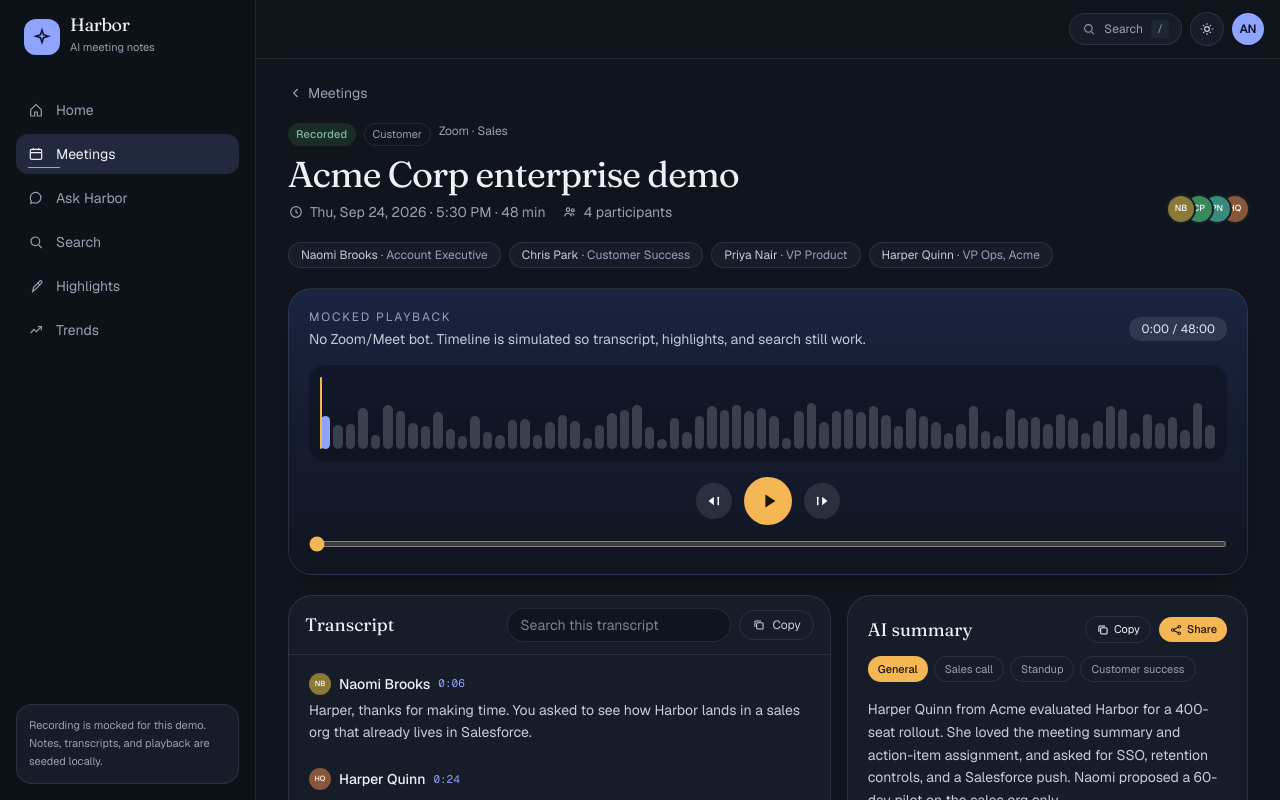
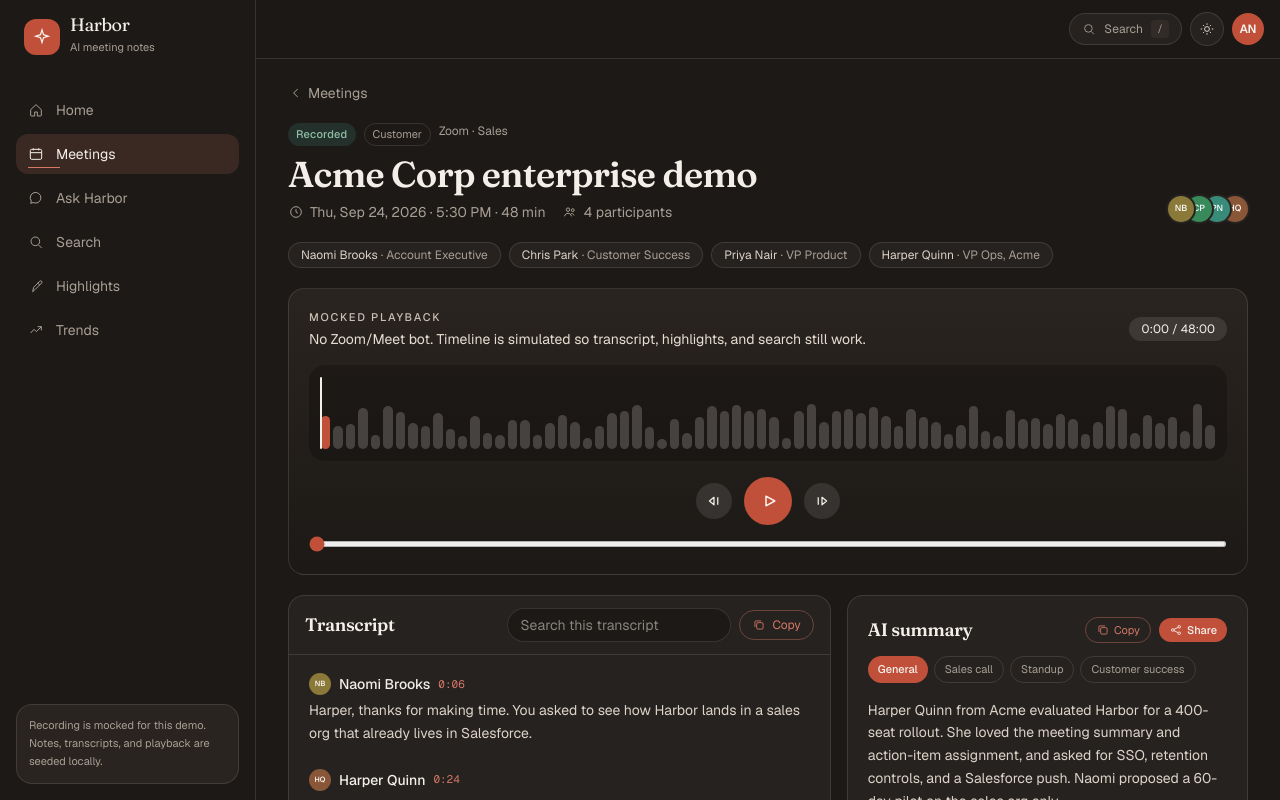
Before and after one commit to Anish2804/8x-fathom-clone, a Next.js app: page /meetings/acme-enterprise-demo in a window 1280 px wide. Shown: the top 800 px of the page. Built offline with nearby package versions, Linux system fonts and the light colour scheme.

Commit message:
Shift Harbor to a warm editorial palette.
Parchment surfaces, Fraunces headlines, and a restrained rust accent replace the indigo system in both themes, while the existing motion stays in place.

Co-authored-by: Cursor <cursoragent@cursor.com>

```diff
--- a/src/app/globals.css
+++ b/src/app/globals.css
@@ -2,70 +2,70 @@
 
 :root {
   color-scheme: light;
-  --bg: #f4f6fa;
-  --bg-elev: #ffffff;
-  --bg-muted: #e7ecf3;
-  --ink: #12182a;
-  --ink-soft: #3a445c;
-  --muted: #5c677c;
-  --line: rgba(18, 28, 56, 0.12);
-  --accent: #3d56e8;
-  --accent-hover: #3146c4;
-  --accent-soft: #e4e9ff;
-  --on-accent: #ffffff;
-  --mark: #f0b429;
-  --mark-hover: #d9a01a;
-  --mark-soft: #fbf3df;
-  --mark-ink: #8a5a08;
-  --on-mark: #1c1406;
-  --success: #3f6f5c;
-  --success-soft: #e4f0ea;
-  --sidebar: #eef1f6;
-  --sidebar-ink: #12182a;
-  --sidebar-muted: #5c677c;
-  --nav-active: rgba(61, 86, 232, 0.14);
-  --nav-hover: rgba(18, 24, 42, 0.06);
-  --warn: #b45309;
-  --warn-soft: #fef3c7;
-  --danger: #b42318;
-  --info: #2563eb;
-  --shadow: 0 10px 28px -18px rgba(18, 28, 56, 0.28);
-  --surface-border: rgba(18, 28, 56, 0.12);
-  --surface-shine: rgba(255, 255, 255, 0.8);
+  --bg: #ede9e2;
+  --bg-elev: #f6f3ee;
+  --bg-muted: #e3ddd4;
+  --ink: #2a2420;
+  --ink-soft: #4a433d;
+  --muted: #6b6258;
+  --line: rgba(42, 36, 32, 0.12);
+  --accent: #c1503a;
+  --accent-hover: #a84330;
+  --accent-soft: #f3e4df;
+  --on-accent: #f6f3ee;
+  --mark: #c1503a;
+  --mark-hover: #a84330;
+  --mark-soft: #f3e4df;
+  --mark-ink: #8f3d2b;
+  --on-mark: #f6f3ee;
+  --success: #3f6b56;
+  --success-soft: #dce8e2;
+  --sidebar: #ede9e2;
+  --sidebar-ink: #2a2420;
+  --sidebar-muted: #6b6258;
+  --nav-active: rgba(193, 80, 58, 0.12);
+  --nav-hover: rgba(42, 36, 32, 0.05);
+  --warn: #8a5a12;
+  --warn-soft: #f3e6cf;
+  --danger: #9a3b32;
+  --info: #8f3d2b;
+  --shadow: 0 24px 48px -28px rgba(42, 36, 32, 0.45);
+  --surface-border: rgba(42, 36, 32, 0.1);
+  --surface-shine: transparent;
 }
 
 .dark {
   color-scheme: dark;
-  --bg: #10141c;
-  --bg-elev: #171d28;
-  --bg-muted: #1e2634;
-  --ink: #eef2f8;
-  --ink-soft: #c5cedb;
-  --muted: #96a2b4;
-  --line: rgba(232, 236, 244, 0.1);
-  --accent: #8ea4ff;
-  --accent-hover: #a8b8ff;
-  --accent-soft: #1c2744;
-  --on-accent: #0c1224;
-  --mark: #f5b754;
-  --mark-hover: #ffc96a;
-  --mark-soft: #3a2e16;
-  --mark-ink: #f5b754;
-  --on-mark: #1c1406;
-  --success: #7dbaa4;
-  --success-soft: #1a2c26;
-  --sidebar: #0d1118;
-  --sidebar-ink: #eef2f8;
-  --sidebar-muted: #96a2b4;
-  --nav-active: rgba(142, 164, 255, 0.16);
-  --nav-hover: rgba(255, 255, 255, 0.05);
-  --warn: #f3c15b;
-  --warn-soft: #3a3018;
-  --danger: #f08880;
-  --info: #7ab8ff;
-  --shadow: 0 10px 28px -18px rgba(0, 0, 0, 0.75);
-  --surface-border: rgba(232, 236, 244, 0.14);
-  --surface-shine: rgba(255, 255, 255, 0.04);
+  --bg: #1c1916;
+  --bg-elev: #262220;
+  --bg-muted: #322c28;
+  --ink: #f3efe8;
+  --ink-soft: #ddd4c8;
+  --muted: #a89f94;
+  --line: rgba(243, 239, 232, 0.12);
+  --accent: #d47866;
+  --accent-hover: #e39a8c;
+  --accent-soft: #3a2824;
+  --on-accent: #1c1916;
+  --mark: #c1503a;
+  --mark-hover: #d47866;
+  --mark-soft: #3a2824;
+  --mark-ink: #f0c2b6;
+  --on-mark: #f6f3ee;
+  --success: #8fbfa8;
+  --success-soft: #24302b;
+  --sidebar: #1c1916;
+  --sidebar-ink: #f3efe8;
+  --sidebar-muted: #a89f94;
+  --nav-active: rgba(212, 120, 102, 0.16);
+  --nav-hover: rgba(243, 239, 232, 0.05);
+  --warn: #e2b15a;
+  --warn-soft: #3a301c;
+  --danger: #e7a097;
+  --info: #e7b2a6;
+  --shadow: 0 24px 48px -28px rgba(0, 0, 0, 0.7);
+  --surface-border: rgba(243, 239, 232, 0.12);
+  --surface-shine: transparent;
 }
 
 @theme inline {
@@ -108,12 +108,34 @@ body {
   transition: height 180ms ease-out, background-color 180ms ease-out;
 }
 
+h1,
+h2,
+h3 {
+  font-family: var(--font-display), serif;
+  font-weight: 520;
+  letter-spacing: -0.02em;
+}
+
+.eyebrow {
+  font-size: 0.6875rem;
+  font-weight: 500;
+  letter-spacing: 0.16em;
+  text-transform: uppercase;
+  color: var(--muted);
+}
+
+.rounded-3xl {
+  border-radius: 1rem;
+}
+
 .surface {
   background: var(--bg-elev);
   border: 1px solid var(--surface-border);
-  box-shadow:
-    0 1px 0 var(--surface-shine),
-    0 12px 28px -20px var(--shadow);
+  box-shadow: none;
+}
+
+.modal-panel {
+  box-shadow: var(--shadow);
 }
 
 .meeting-card {
@@ -125,9 +147,7 @@ body {
 
 .meeting-card:hover {
   transform: translateY(-3px);
-  box-shadow:
-    0 1px 0 var(--surface-shine),
-    0 18px 36px -20px rgba(16, 22, 40, 0.42);
+  box-shadow: 0 14px 28px -22px rgba(42, 36, 32, 0.45);
 }
 
 @keyframes page-in {
--- a/src/app/page.tsx
+++ b/src/app/page.tsx
@@ -20,7 +20,7 @@ export default function HomePage() {
         </div>
         <Link
           href="/search"
-          className="inline-flex items-center gap-2 rounded-full border border-[var(--line)] bg-[var(--bg-elev)] px-4 py-2 text-sm text-[var(--muted)] shadow-[var(--shadow)]"
+          className="inline-flex items-center gap-2 rounded-full border border-[var(--accent)]/35 bg-transparent px-4 py-2 text-sm text-[var(--accent)]"
         >
           <IconSearch className="h-4 w-4" />
           Search meetings, people, transcripts
@@ -62,8 +62,8 @@ export default function HomePage() {
 
 function Stat({ label, value, tone }: { label: string; value: string; tone?: "success" }) {
   return (
-    <div className="surface rounded-2xl p-4">
-      <p className="text-xs uppercase tracking-[0.14em] text-[var(--muted)]">{label}</p>
+    <div className="surface rounded-2xl p-5">
+      <p className="eyebrow">{label}</p>
       <p
         className={`mt-2 font-[family-name:var(--font-display)] text-3xl ${
           tone === "success" ? "text-[var(--success)]" : ""
--- a/src/components/AppShell.tsx
+++ b/src/components/AppShell.tsx
@@ -51,7 +51,7 @@ export function AppShell({ children }: { children: ReactNode }) {
         }`}
       >
         <Link href="/" className="mb-8 flex items-center gap-2.5 px-2">
-          <span className="flex h-9 w-9 items-center justify-center rounded-xl bg-[var(--accent)] text-[var(--on-accent)] shadow-[var(--shadow)]">
+          <span className="flex h-9 w-9 items-center justify-center rounded-xl bg-[var(--mark)] text-[var(--on-mark)]">
             <IconSpark className="h-5 w-5" />
           </span>
           <span>
@@ -136,7 +136,7 @@ export function AppShell({ children }: { children: ReactNode }) {
             >
               {theme === "dark" ? <IconSun className="h-4 w-4" /> : <IconMoon className="h-4 w-4" />}
             </button>
-            <div className="flex h-8 w-8 items-center justify-center rounded-full bg-[var(--accent)] text-xs font-semibold text-[var(--on-accent)]">
+            <div className="flex h-8 w-8 items-center justify-center rounded-full bg-[var(--mark)] text-xs font-semibold text-[var(--on-mark)]">
               AN
             </div>
           </div>
--- a/src/components/MeetingCard.tsx
+++ b/src/components/MeetingCard.tsx
@@ -14,7 +14,7 @@ export function MeetingCard({
   return (
     <Link
       href={`/meetings/${meeting.id}`}
-      className="surface meeting-card group block rounded-2xl p-4 hover:border-[var(--accent)]/35"
+      className="surface meeting-card group block rounded-2xl p-5 hover:border-[var(--accent)]/40"
     >
       <div className="flex items-start justify-between gap-3">
         <div>
--- a/src/components/MeetingPlayer.tsx
+++ b/src/components/MeetingPlayer.tsx
@@ -45,15 +45,15 @@ export function MeetingPlayer({
   }
 
   return (
-    <section className="overflow-hidden rounded-3xl border border-[var(--line)] bg-[linear-gradient(180deg,#1a2340_0%,#10151f_100%)] p-5 text-white shadow-[var(--shadow)]">
+    <section className="overflow-hidden rounded-2xl border border-[var(--line)] bg-[linear-gradient(180deg,#2a2420_0%,#1c1916_100%)] p-5 text-[#f3efe8]">
       <div className="mb-4 flex items-center justify-between gap-3">
         <div>
-          <p className="text-xs uppercase tracking-[0.16em] text-indigo-200/70">Mocked playback</p>
-          <p className="mt-1 text-sm text-indigo-50/80">
+          <p className="eyebrow !text-[#cbbfb4]">Mocked playback</p>
+          <p className="mt-1 text-sm text-[#e7ddd2]">
             No Zoom/Meet bot. Timeline is simulated so transcript, highlights, and search still work.
           </p>
         </div>
-        <span className="rounded-full bg-white/10 px-3 py-1 text-xs text-indigo-100">
+        <span className="rounded-full bg-white/10 px-3 py-1 text-xs text-[#f3efe8]">
           {formatClock(currentMs)} / {formatClock(durationMs)}
         </span>
       </div>
@@ -77,7 +77,7 @@ export function MeetingPlayer({
                 className="wave-bar w-full rounded-full"
                 style={{
                   height: `${playing ? height : height * 0.72}%`,
-                  background: active ? "#8ea4ff" : "rgba(255,255,255,0.18)",
+                  background: active ? "#c1503a" : "rgba(243,239,232,0.2)",
                 }}
               />
             );
@@ -85,7 +85,7 @@ export function MeetingPlayer({
         </div>
         <span
           aria-hidden
-          className="pointer-events-none absolute bottom-3 top-3 w-0.5 rounded-full bg-[#f5b754]"
+          className="pointer-events-none absolute bottom-3 top-3 w-0.5 rounded-full bg-[#f3efe8]"
           style={{
             left: `calc(12px + (100% - 24px) * ${progress})`,
             transform: "translateX(-50%)",
@@ -123,7 +123,7 @@ export function MeetingPlayer({
         max={durationMs}
         value={currentMs}
         onChange={(e) => onSeek(Number(e.target.value))}
-        className="mt-4 h-1.5 w-full cursor-pointer accent-[#f5b754]"
+        className="mt-4 h-1.5 w-full cursor-pointer accent-[#c1503a]"
       />
     </section>
   );
--- a/src/components/SummaryPane.tsx
+++ b/src/components/SummaryPane.tsx
@@ -51,7 +51,7 @@ export function SummaryPane({
           <h2 className="mr-auto font-[family-name:var(--font-display)] text-lg">AI summary</h2>
           <button
             onClick={copySummary}
-            className="inline-flex items-center gap-1 rounded-full border border-[var(--line)] px-2.5 py-1 text-[11px] hover:bg-[var(--bg-muted)]"
+            className="inline-flex items-center gap-1 rounded-full border border-[var(--accent)]/40 px-2.5 py-1 text-[11px] text-[var(--accent)] hover:bg-[var(--accent-soft)]"
           >
             {copied ? <IconCheck className="h-3.5 w-3.5" /> : <IconCopy className="h-3.5 w-3.5" />}
             {copied ? "Copied" : "Copy"}
--- a/src/components/TranscriptPane.tsx
+++ b/src/components/TranscriptPane.tsx
@@ -93,7 +93,7 @@ export function TranscriptPane({
         />
         <button
           onClick={copyAll}
-          className="inline-flex items-center gap-1.5 rounded-full border border-[var(--line)] px-3 py-1.5 text-xs text-[var(--ink-soft)] hover:bg-[var(--bg-muted)]"
+          className="inline-flex items-center gap-1.5 rounded-full border border-[var(--accent)]/40 px-3 py-1.5 text-xs text-[var(--accent)] hover:bg-[var(--accent-soft)]"
         >
           {copied ? <IconCheck className="h-3.5 w-3.5" /> : <IconCopy className="h-3.5 w-3.5" />}
           {copied ? "Copied" : "Copy"}
--- a/src/components/icons.tsx
+++ b/src/components/icons.tsx
@@ -4,7 +4,7 @@ type IconProps = SVGProps<SVGSVGElement>;
 
 export function IconHome(props: IconProps) {
   return (
-    <svg viewBox="0 0 24 24" fill="none" stroke="currentColor" strokeWidth="1.8" {...props}>
+    <svg viewBox="0 0 24 24" fill="none" stroke="currentColor" strokeWidth="1.5" {...props}>
       <path d="M4 11.5 12 4l8 7.5V20a1 1 0 0 1-1 1h-5v-6H10v6H5a1 1 0 0 1-1-1v-8.5Z" />
     </svg>
   );
@@ -12,7 +12,7 @@ export function IconHome(props: IconProps) {
 
 export function IconCalendar(props: IconProps) {
   return (
-    <svg viewBox="0 0 24 24" fill="none" stroke="currentColor" strokeWidth="1.8" {...props}>
+    <svg viewBox="0 0 24 24" fill="none" stroke="currentColor" strokeWidth="1.5" {...props}>
       <rect x="3.5" y="5" width="17" height="15" rx="2" />
       <path d="M8 3.5v3M16 3.5v3M3.5 10h17" />
     </svg>
@@ -21,7 +21,7 @@ export function IconCalendar(props: IconProps) {
 
 export function IconSearch(props: IconProps) {
   return (
-    <svg viewBox="0 0 24 24" fill="none" stroke="currentColor" strokeWidth="1.8" {...props}>
+    <svg viewBox="0 0 24 24" fill="none" stroke="currentColor" strokeWidth="1.5" {...props}>
       <circle cx="11" cy="11" r="6.5" />
       <path d="M16 16.5 20.5 21" />
     </svg>
@@ -30,7 +30,7 @@ export function IconSearch(props: IconProps) {
 
 export function IconSpark(props: IconProps) {
   return (
-    <svg viewBox="0 0 24 24" fill="none" stroke="currentColor" strokeWidth="1.8" {...props}>
+    <svg viewBox="0 0 24 24" fill="none" stroke="currentColor" strokeWidth="1.5" {...props}>
       <path d="M12 3.5 13.8 9.2 19.5 11 13.8 12.8 12 18.5 10.2 12.8 4.5 11 10.2 9.2 12 3.5Z" />
     </svg>
   );
@@ -38,24 +38,23 @@ export function IconSpark(props: IconProps) {
 
 export function IconPlay(props: IconProps) {
   return (
-    <svg viewBox="0 0 24 24" fill="currentColor" {...props}>
-      <path d="M8.4 5.6v12.8L18.5 12 8.4 5.6Z" />
+    <svg viewBox="0 0 24 24" fill="none" stroke="currentColor" strokeWidth="1.5" strokeLinejoin="round" {...props}>
+      <path d="M9 7.2v9.6L17.8 12 9 7.2Z" />
     </svg>
   );
 }
 
 export function IconPause(props: IconProps) {
   return (
-    <svg viewBox="0 0 24 24" fill="currentColor" {...props}>
-      <rect x="7" y="5.5" width="3.4" height="13" rx="0.8" />
-      <rect x="13.6" y="5.5" width="3.4" height="13" rx="0.8" />
+    <svg viewBox="0 0 24 24" fill="none" stroke="currentColor" strokeWidth="1.5" {...props}>
+      <path d="M8.5 6v12M15.5 6v12" />
     </svg>
   );
 }
 
 export function IconShare(props: IconProps) {
   return (
-    <svg viewBox="0 0 24 24" fill="none" stroke="currentColor" strokeWidth="1.8" {...props}>
+    <svg viewBox="0 0 24 24" fill="none" stroke="currentColor" strokeWidth="1.5" {...props}>
       <circle cx="6.5" cy="12" r="2.2" />
       <circle cx="17.5" cy="6.5" r="2.2" />
       <circle cx="17.5" cy="17.5" r="2.2" />
@@ -66,7 +65,7 @@ export function IconShare(props: IconProps) {
 
 export function IconCopy(props: IconProps) {
   return (
-    <svg viewBox="0 0 24 24" fill="none" stroke="currentColor" strokeWidth="1.8" {...props}>
+    <svg viewBox="0 0 24 24" fill="none" stroke="currentColor" strokeWidth="1.5" {...props}>
       <rect x="8" y="8" width="11" height="11" rx="2" />
       <path d="M5 15.5V6.5A1.5 1.5 0 0 1 6.5 5h9" />
     </svg>
@@ -75,7 +74,7 @@ export function IconCopy(props: IconProps) {
 
 export function IconSun(props: IconProps) {
   return (
-    <svg viewBox="0 0 24 24" fill="none" stroke="currentColor" strokeWidth="1.8" {...props}>
+    <svg viewBox="0 0 24 24" fill="none" stroke="currentColor" strokeWidth="1.5" {...props}>
       <circle cx="12" cy="12" r="3.6" />
       <path d="M12 3.5v2.2M12 18.3v2.2M4.8 12H2.6M21.4 12h-2.2M6.1 6.1l1.6 1.6M16.3 16.3l1.6 1.6M17.9 6.1l-1.6 1.6M7.7 16.3l-1.6 1.6" />
     </svg>
@@ -84,7 +83,7 @@ export function IconSun(props: IconProps) {
 
 export function IconMoon(props: IconProps) {
   return (
-    <svg viewBox="0 0 24 24" fill="none" stroke="currentColor" strokeWidth="1.8" {...props}>
+    <svg viewBox="0 0 24 24" fill="none" stroke="currentColor" strokeWidth="1.5" {...props}>
       <path d="M16.5 13.2A6.4 6.4 0 0 1 10.8 4.6 7 7 0 1 0 19 14.8a6.3 6.3 0 0 1-2.5-1.6Z" />
     </svg>
   );
@@ -92,7 +91,7 @@ export function IconMoon(props: IconProps) {
 
 export function IconMenu(props: IconProps) {
   return (
-    <svg viewBox="0 0 24 24" fill="none" stroke="currentColor" strokeWidth="1.8" {...props}>
+    <svg viewBox="0 0 24 24" fill="none" stroke="currentColor" strokeWidth="1.5" {...props}>
       <path d="M4.5 7h15M4.5 12h15M4.5 17h15" />
     </svg>
   );
@@ -100,7 +99,7 @@ export function IconMenu(props: IconProps) {
 
 export function IconCheck(props: IconProps) {
   return (
-    <svg viewBox="0 0 24 24" fill="none" stroke="currentColor" strokeWidth="2" {...props}>
+    <svg viewBox="0 0 24 24" fill="none" stroke="currentColor" strokeWidth="1.5" {...props}>
       <path d="M5 12.5 9.5 17 19 7.5" />
     </svg>
   );
@@ -108,7 +107,7 @@ export function IconCheck(props: IconProps) {
 
 export function IconUsers(props: IconProps) {
   return (
-    <svg viewBox="0 0 24 24" fill="none" stroke="currentColor" strokeWidth="1.8" {...props}>
+    <svg viewBox="0 0 24 24" fill="none" stroke="currentColor" strokeWidth="1.5" {...props}>
       <circle cx="9" cy="8.5" r="2.6" />
       <circle cx="16.2" cy="9.2" r="2.1" />
       <path d="M3.8 18.5c.7-3 2.8-4.6 5.2-4.6s4.5 1.6 5.2 4.6" />
@@ -119,7 +118,7 @@ export function IconUsers(props: IconProps) {
 
 export function IconClock(props: IconProps) {
   return (
-    <svg viewBox="0 0 24 24" fill="none" stroke="currentColor" strokeWidth="1.8" {...props}>
+    <svg viewBox="0 0 24 24" fill="none" stroke="currentColor" strokeWidth="1.5" {...props}>
       <circle cx="12" cy="12" r="8" />
       <path d="M12 7.8V12l3 2" />
     </svg>
@@ -128,7 +127,7 @@ export function IconClock(props: IconProps) {
 
 export function IconMark(props: IconProps) {
   return (
-    <svg viewBox="0 0 24 24" fill="none" stroke="currentColor" strokeWidth="1.8" {...props}>
+    <svg viewBox="0 0 24 24" fill="none" stroke="currentColor" strokeWidth="1.5" {...props}>
       <path d="M7 20.5 8.4 14 17.8 4.6a2 2 0 0 1 2.8 2.8L11.2 16.8 7 20.5Z" />
       <path d="M14.5 7.5 17.8 10.8" />
     </svg>
@@ -137,7 +136,7 @@ export function IconMark(props: IconProps) {
 
 export function IconBack(props: IconProps) {
   return (
-    <svg viewBox="0 0 24 24" fill="none" stroke="currentColor" strokeWidth="1.8" {...props}>
+    <svg viewBox="0 0 24 24" fill="none" stroke="currentColor" strokeWidth="1.5" {...props}>
       <path d="M14.5 6 8.5 12l6 6" />
     </svg>
   );
@@ -145,25 +144,25 @@ export function IconBack(props: IconProps) {
 
 export function IconSkipBack(props: IconProps) {
   return (
-    <svg viewBox="0 0 24 24" fill="currentColor" {...props}>
-      <path d="M11.8 7 5.5 12l6.3 5V7Z" />
-      <rect x="16.2" y="7" width="1.8" height="10" rx="0.4" />
+    <svg viewBox="0 0 24 24" fill="none" stroke="currentColor" strokeWidth="1.5" strokeLinejoin="round" {...props}>
+      <path d="M12 7.5 6.5 12 12 16.5V7.5Z" />
+      <path d="M16.5 7.5v9" />
     </svg>
   );
 }
 
 export function IconSkipFwd(props: IconProps) {
   return (
-    <svg viewBox="0 0 24 24" fill="currentColor" {...props}>
-      <path d="M12.2 7v10L18.5 12 12.2 7Z" />
-      <rect x="6" y="7" width="1.8" height="10" rx="0.4" />
+    <svg viewBox="0 0 24 24" fill="none" stroke="currentColor" strokeWidth="1.5" strokeLinejoin="round" {...props}>
+      <path d="M12 7.5 17.5 12 12 16.5V7.5Z" />
+      <path d="M7.5 7.5v9" />
     </svg>
   );
 }
 
 export function IconAsk(props: IconProps) {
   return (
-    <svg viewBox="0 0 24 24" fill="none" stroke="currentColor" strokeWidth="1.8" {...props}>
+    <svg viewBox="0 0 24 24" fill="none" stroke="currentColor" strokeWidth="1.5" {...props}>
       <path d="M5 16.5 4 20l3.8-1.2A8 8 0 1 0 5 16.5Z" />
     </svg>
   );
@@ -171,7 +170,7 @@ export function IconAsk(props: IconProps) {
 
 export function IconTrends(props: IconProps) {
   return (
-    <svg viewBox="0 0 24 24" fill="none" stroke="currentColor" strokeWidth="1.8" {...props}>
+    <svg viewBox="0 0 24 24" fill="none" stroke="currentColor" strokeWidth="1.5" {...props}>
       <path d="M4 16.5 9 11l3.5 3.5L20 7" />
       <path d="M14.5 7H20v5.5" />
     </svg>
```
